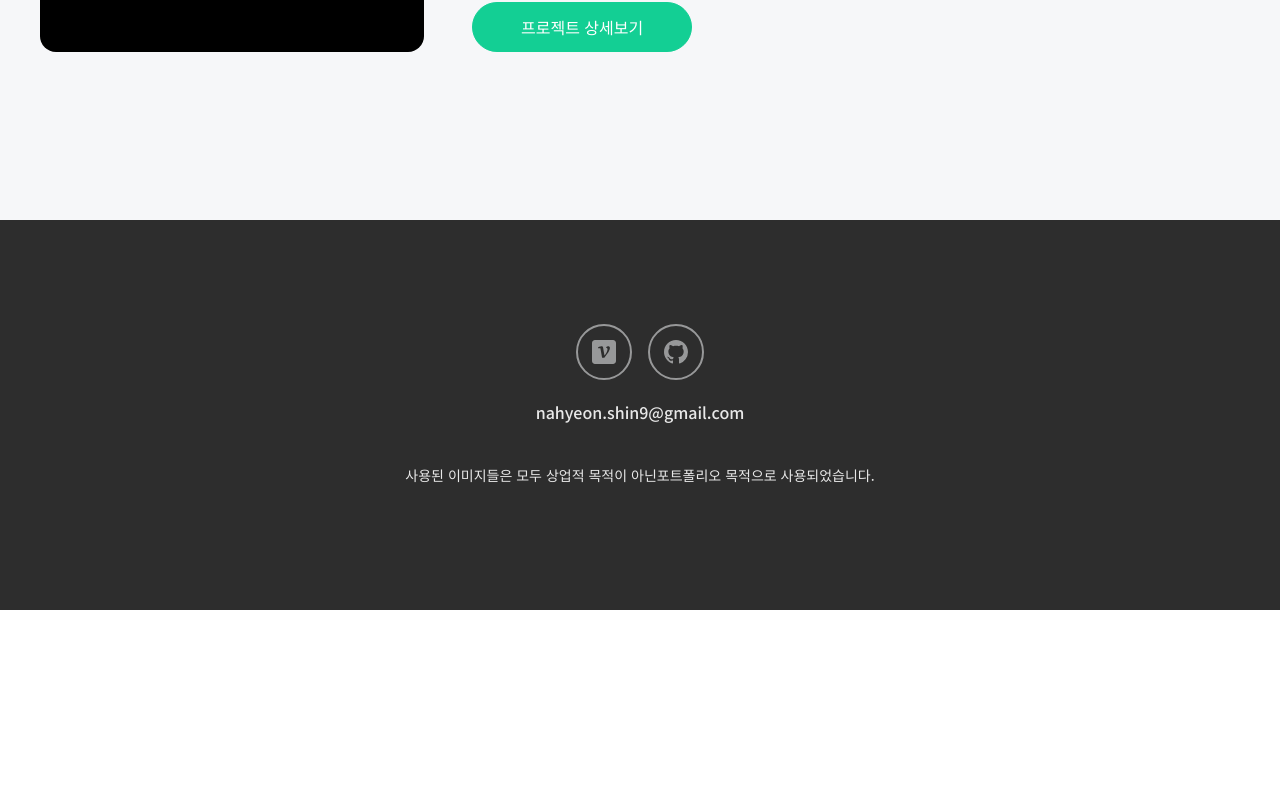
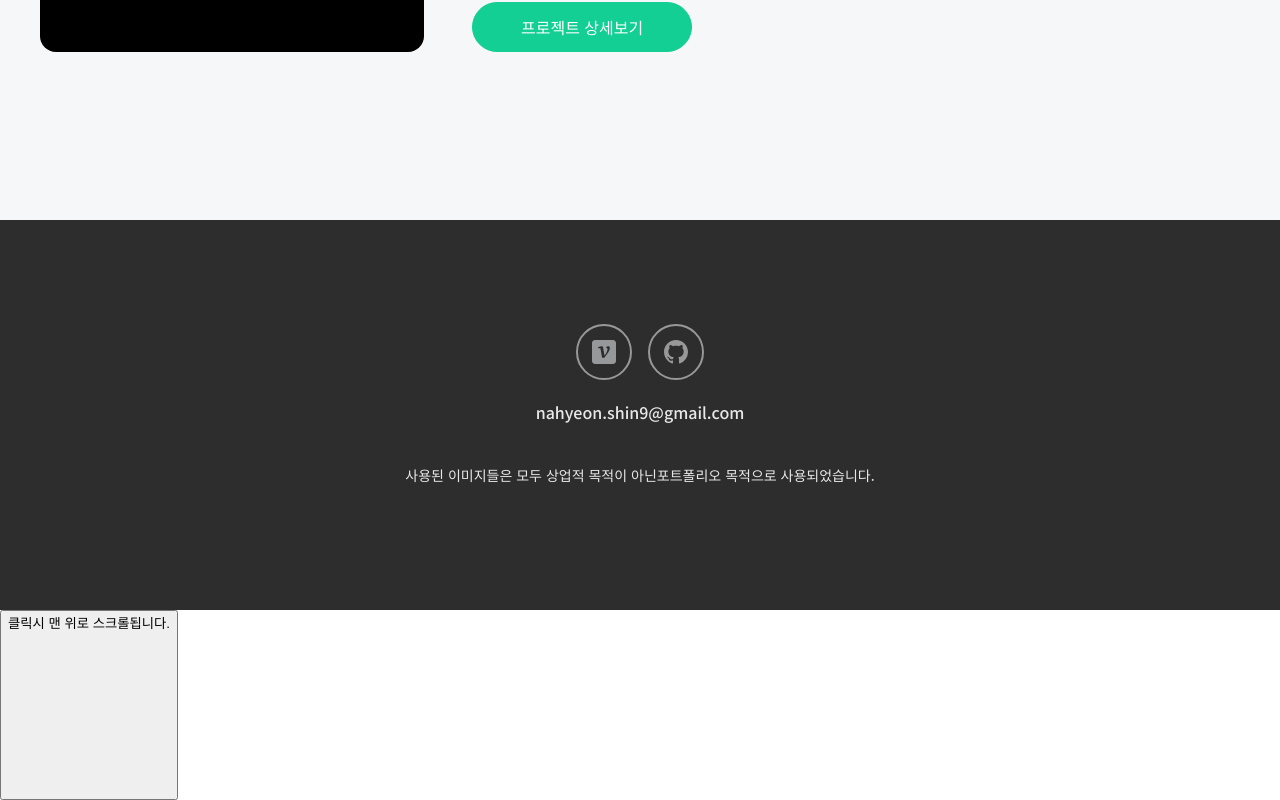
Before and after one commit to shinnh2/portfolio_snh, a React (Vite) app: page / in a window 1280 px wide. Shown: the part 5931-6731 px from the top of the page. Before the commit the page ends 6541 px from the top, so only its background shows below. Built offline with nearby package versions, Linux system fonts and the light colour scheme.

Commit message:
[feat/topBtn] TopButton 컴포넌트 적용

```diff
--- a/src/App.jsx
+++ b/src/App.jsx
@@ -8,6 +8,7 @@ import Work from "./components/Work";
 import Project from "./components/Project";
 import Footer from "./components/Footer";
 import MenuDrawer from "./components/MenuDrawer";
+import TopButton from "./components/TopButton";
 
 function App() {
 	const [isHeaderFixed, setIsHeaderFixed] = useState(false);
@@ -32,6 +33,7 @@ function App() {
 			<Project />
 			<Footer />
 			<MenuDrawer isDrawerOff={isDrawerOff} setIsDrawerOff={setIsDrawerOff} />
+			<TopButton />
 		</div>
 	);
 }
```
